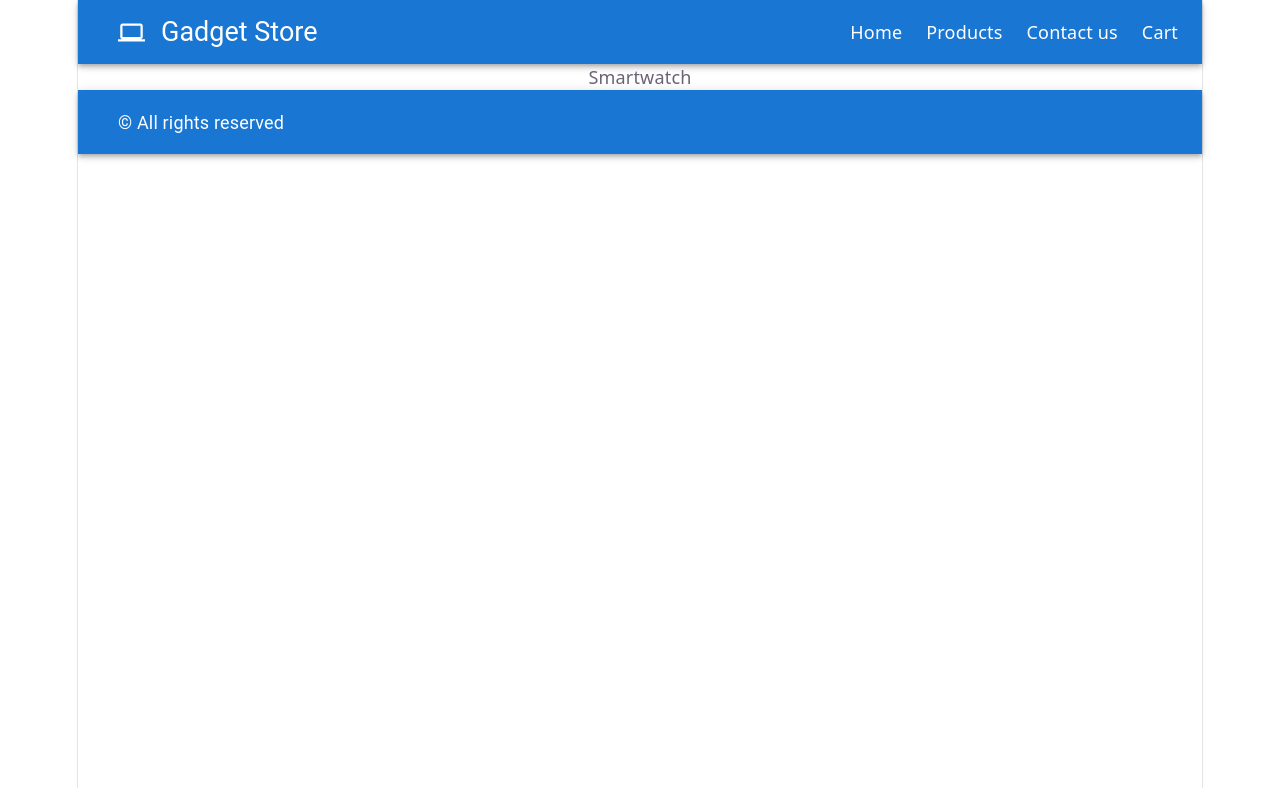
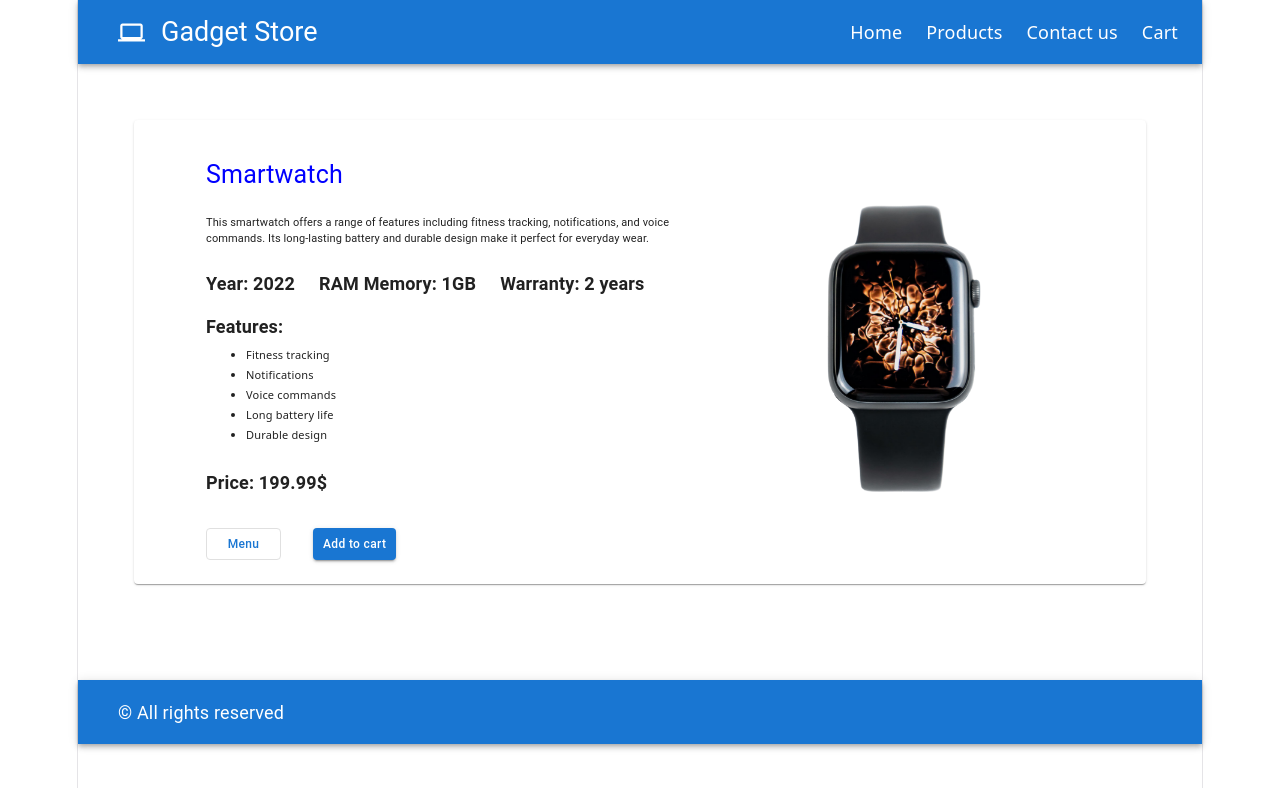
Before and after one commit to EgilsDz/React-Ecom-Store-2, a React (Vite) app in the folder my-shop/: page /details/1 in a window 1280 px wide. Shown: the top 788 px of the page. Built offline with nearby package versions, Linux system fonts and the light colour scheme; no server answers; data requests are answered from the project's data file.

Commit message:
Finished details page and fixed issues

```diff
--- a/my-shop/src/App.jsx
+++ b/my-shop/src/App.jsx
@@ -4,8 +4,6 @@ import Products from "./pages/Products/Products"
 import Cart from "./pages/Cart/Cart"
 import Details from "./pages/Details/Details"
 import { BrowserRouter, Routes, Route } from "react-router-dom"
-
-
 
 
 function App() {
--- a/my-shop/src/components/ProductCard/ProductCard.jsx
+++ b/my-shop/src/components/ProductCard/ProductCard.jsx
@@ -1,7 +1,7 @@
 import Card from '@mui/material/Card';
 import { useNavigate } from 'react-router-dom';
 import CardContent from '@mui/material/CardContent';
-import { Typography, Button, Box, } from '@mui/material';
+import { Typography, Button, Box, Skeleton } from '@mui/material';
 import { ProductCardStyles } from './ProductCardStyles';
 import ProductMenu from '../ProductMenu/ProductMenu';
 
@@ -13,7 +13,7 @@ const images = import.meta.glob(
         query: "?url",
         import: "default",
     }
-);
+)
 
 
 function ProductCard({ title, price, description, image, id, onEdit, product, onDelete }) {
@@ -25,7 +25,18 @@ function ProductCard({ title, price, description, image, id, onEdit, product, on
             <CardContent sx={ProductCardStyles.cardContent}>
                 <Typography variant="body1" sx={ProductCardStyles.title} >{title}</Typography>
                 <Typography sx={ProductCardStyles.price} >Price: {price}$</Typography>
-                <img src={imagePath} alt={title} style={ProductCardStyles.image}></img>
+                {image ? (
+                    <img
+                        src={imagePath}
+                        alt={title}
+                        style={ProductCardStyles.image}
+                    />
+                ) : (
+                    <Skeleton
+                        animation="wave"
+                        sx={ProductCardStyles.Skeletonimage}
+                    />
+                )}
                 <Typography variant="body2" sx={ProductCardStyles.disc} >
                     {description}
                 </Typography>
--- a/my-shop/src/components/ProductCard/ProductCardStyles.js
+++ b/my-shop/src/components/ProductCard/ProductCardStyles.js
@@ -10,6 +10,16 @@ export const ProductCardStyles = {
     },
     image: {
         width: "100px",
+        height: "125px",
+        objectFit: "contain",
+        alignSelf: "center",
+        marginTop: "10px",
+        marginBottom: "10px",
+
+    },
+
+    Skeletonimage: {
+        width: "170px",
         height: "125px",
         objectFit: "contain",
         alignSelf: "center",
--- a/my-shop/src/components/ProductMenu/ProductMenu.jsx
+++ b/my-shop/src/components/ProductMenu/ProductMenu.jsx
@@ -2,7 +2,7 @@ import { Button, Menu, MenuItem } from '@mui/material';
 import { useState } from 'react';
 import { ProductMenuStyles } from './ProductMenuStyles';
 
-function ProductMenu({ product, onEdit, onDelete }) {
+function ProductMenu({ product, onEdit, onDelete, sx }) {
 
     const [anchorEl, setAnchorEl] = useState(null);
 
@@ -15,7 +15,7 @@ function ProductMenu({ product, onEdit, onDelete }) {
     };
     return (
         <>
-            <Button variant="outlined" sx={ProductMenuStyles.button} aria-controls="simple-menu" aria-haspopup="true" onClick={handleClick}>Menu</Button>
+            <Button variant="outlined" sx={{ ...ProductMenuStyles.button, ...sx }} aria-controls="simple-menu" aria-haspopup="true" onClick={handleClick}>Menu</Button>
             <Menu
                 sx={ProductMenuStyles.menu}
                 id="simple-menu"
--- a/my-shop/src/components/ProductModal/ProductModal.jsx
+++ b/my-shop/src/components/ProductModal/ProductModal.jsx
@@ -16,7 +16,9 @@ function ProductModal({ open, onClose, selectedProduct }) {
         price: selectedProduct?.price || "",
         year: selectedProduct?.year || "",
         RAM: selectedProduct?.RAM || "",
-        warranty_period: selectedProduct?.warranty_period || ""
+        warranty_period: selectedProduct?.warranty_period || "",
+        image: selectedProduct?.image || "",
+        features: selectedProduct?.features || [],
     });
 
     const isEditing = !!selectedProduct
--- a/my-shop/src/pages/Details/Details.jsx
+++ b/my-shop/src/pages/Details/Details.jsx
@@ -1,12 +1,28 @@
 import Navbar from "../../components/Navbar";
 import Footer from "../../components/Footer";
-import { useParams } from "react-router-dom";
+import { Typography, Button, Box, Card, CardContent, Skeleton } from '@mui/material'
+import { useParams, useNavigate } from "react-router-dom";
 import { useSelector, useDispatch } from "react-redux";
-import { useEffect } from "react";
+import { useEffect, useState } from "react";
 import { fetchProducts } from "../../features/products/productsSlice";
+import ProductMenu from "../../components/ProductMenu/ProductMenu";
+import { DetailsStyles } from "./DetailsStyles";
+import ProductModal from "../../components/ProductModal/ProductModal";
+import { deleteProducts } from "../../features/products/productsSlice";
+
+const images = import.meta.glob(
+    "../../assets/images/product_images/*.png",
+    {
+        eager: true,
+        query: "?url",
+        import: "default",
+    }
+)
 
 
 function Details() {
+    const [open, setOpen] = useState(false);
+    const navigate = useNavigate();
     let { id } = useParams();
     const products = useSelector(state => state.products.productItems)
     const dispatch = useDispatch();
@@ -15,11 +31,80 @@ function Details() {
     }, [dispatch]);
     const product = products.find((product) => product.id == id)
 
+    const handleClose = () => {
+        setOpen(false);
+    };
+
+    const handleEdit = () => {
+        setOpen(true);
+    };
+
+    const handleDelete = async (product) => {
+        try {
+            await dispatch(deleteProducts(product.id)).unwrap();
+            navigate("/products");
+        } catch (error) {
+            console.log("Delete failed", error);
+        }
+    };
+
+
+    const imagePath = images[`../../assets/images/product_images/${product?.image}`]
+
     return (
-
         <div>
             <Navbar />
-            <div>{product?.title}</div>
+            <Card sx={DetailsStyles.card}>
+                <CardContent>
+                    <Box sx={DetailsStyles.detailsContainer}>
+                        <Box sx={DetailsStyles.LeftSection}>
+                            <Box sx={DetailsStyles.descriptionSection}>
+                                <Typography variant="h4" sx={DetailsStyles.title}>{product?.title}</Typography>
+                                <Typography variant="body2" sx={DetailsStyles.desc} >
+                                    {product?.long_description}
+                                </Typography>
+                            </Box>
+                            <Box sx={DetailsStyles.specsSection}>
+                                <Typography sx={DetailsStyles.Specstext}>Year: {product?.year}</Typography>
+                                <Typography sx={DetailsStyles.Specstext}>RAM Memory: {product?.RAM}</Typography>
+                                <Typography sx={DetailsStyles.Specstext}>Warranty: {product?.warranty_period}</Typography>
+                            </Box>
+                            <Box sx={DetailsStyles.featuresSection}>
+                                <Typography sx={DetailsStyles.featuresTitle}>Features:</Typography>
+                                <ul style={DetailsStyles.list}>
+                                    {product?.features?.map((currentFeature, index) => (
+                                        <li key={index}>{currentFeature}</li>
+                                    ))}
+                                </ul>
+
+                                <Typography sx={DetailsStyles.featuresTitle}>Price: {product?.price}$</Typography>
+                            </Box>
+                            <Box sx={DetailsStyles.buttonSection}>
+                                <ProductMenu sx={DetailsStyles.button} product={product} onEdit={handleEdit}
+                                    onDelete={handleDelete} />
+                                <Button variant="contained" sx={DetailsStyles.button}>Add to cart</Button>
+                            </Box>
+                        </Box>
+                        <Box sx={DetailsStyles.RightSection}>
+                            {product?.image ? (
+                                <img
+                                    src={imagePath}
+                                    alt={product.title}
+                                    style={DetailsStyles.image}
+                                />
+                            ) : (
+                                <Skeleton
+                                    animation="wave"
+                                    sx={DetailsStyles.Skeletonimage}
+                                />
+                            )}
+                        </Box>
+                    </Box>
+                </CardContent>
+            </Card>
+            <ProductModal open={open}
+                onClose={handleClose}
+                selectedProduct={product} />
             <Footer />
         </div>
     )
--- /dev/null
+++ b/my-shop/src/pages/Details/DetailsStyles.js
@@ -0,0 +1,96 @@
+
+
+export const DetailsStyles = {
+    detailsContainer: {
+        display: "flex",
+        mr: 3,
+        ml: 7,
+    },
+
+    LeftSection: {
+        width: "55%"
+    },
+
+    RightSection: {
+        width: "45%",
+        display: "flex",
+        alignItems: "center",
+        justifyContent: "center",
+        alignSelf: "stretch",
+    },
+
+    descriptionSection: {
+        mt: 3,
+        textAlign: "left"
+    },
+
+    buttonSection: {
+        display: "flex",
+        gap: 4,
+        mt: 4,
+    },
+
+    image: {
+        display: "block",
+        width: "80%",
+        height: "auto",
+    },
+
+    Skeletonimage: {
+        display: "block",
+        width: "324px",
+        height: "405px",
+    },
+
+    specsSection: {
+        display: "flex",
+        gap: 3,
+        mb: 2
+    },
+
+    featuresSection: {
+        textAlign: "left"
+    },
+
+    featuresTitle: {
+        fontWeight: "bold",
+    },
+
+    list: {
+        fontSize: "11px",
+        lineHeight: 1.8,
+        marginTop: "5px",
+        marginBottom: "25px",
+    },
+
+    card: {
+        mt: 7,
+        ml: 7,
+        mr: 7,
+        mb: 12,
+    },
+
+    title: {
+        color: 'blue',
+        fontSize: "25px",
+        mb: 3
+    },
+
+    button: {
+        textTransform: "none",
+        minWidth: "75px",
+        height: "32px",
+        fontSize: "12px",
+        padding: "4px 10px"
+    },
+
+    desc: {
+        fontSize: "11px",
+        mb: 3
+    },
+
+    Specstext: {
+        fontWeight: "bold",
+    }
+
+};
```
